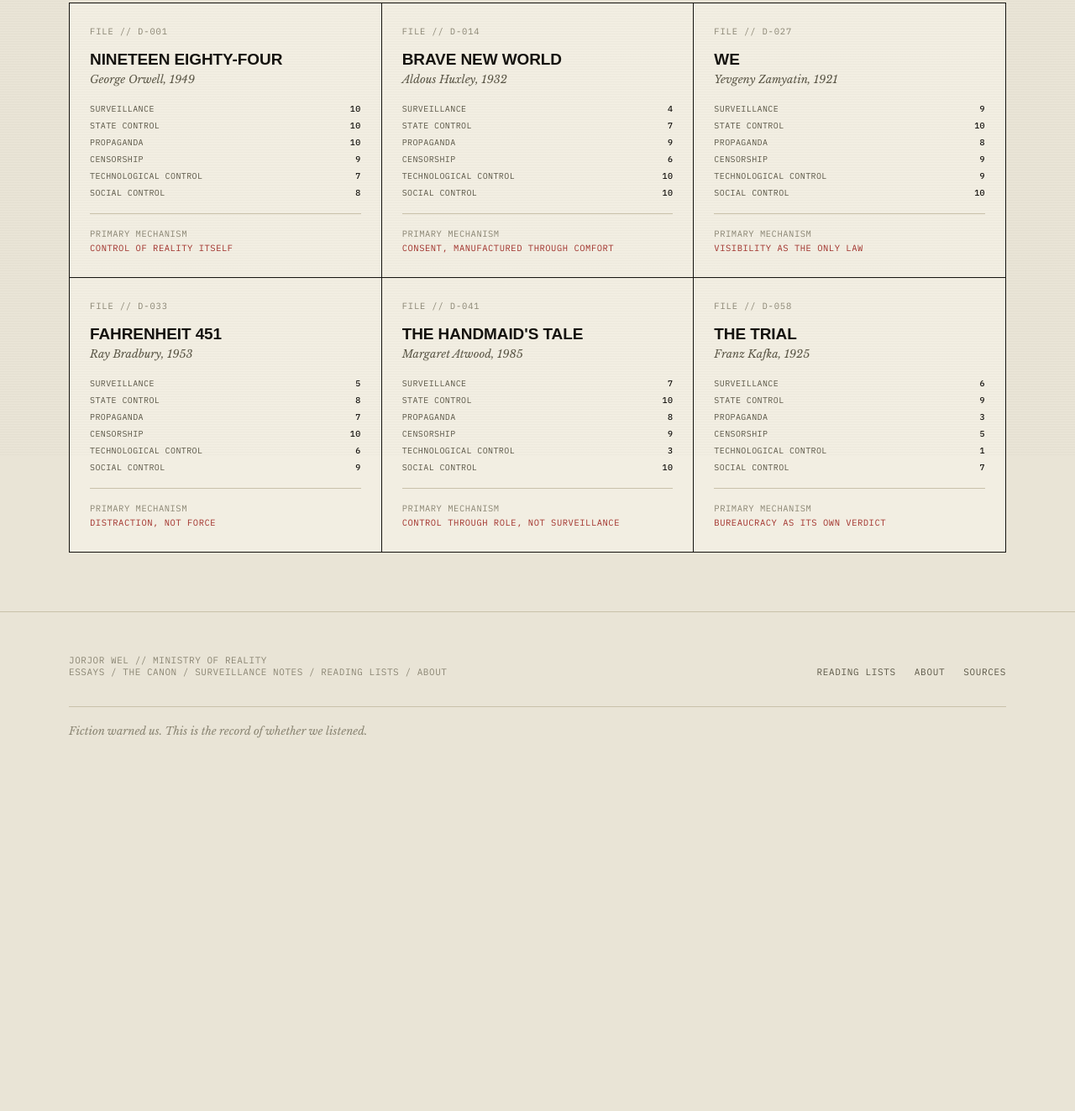
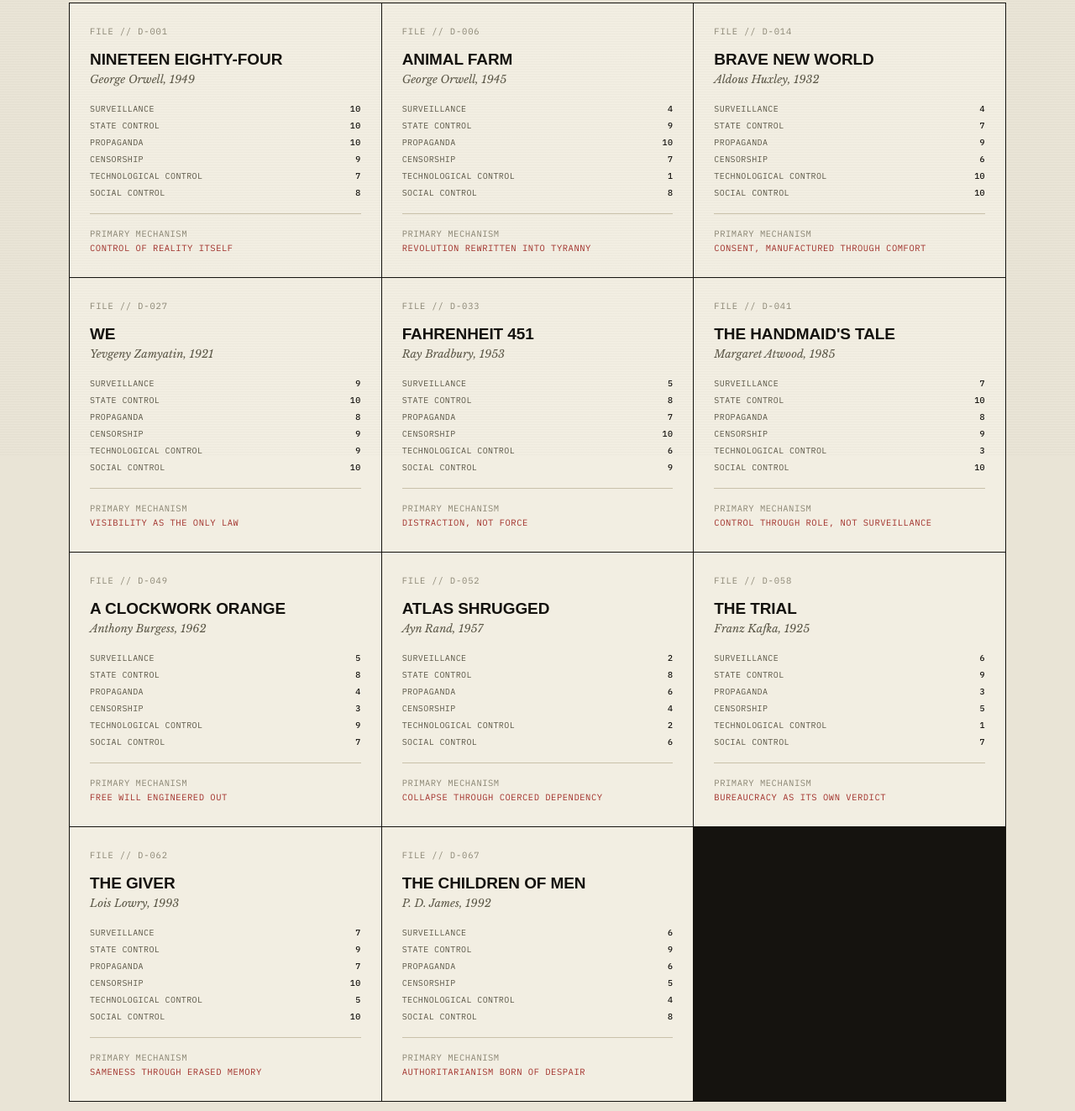
Before and after one commit to xekiellc/jorjorwel, a plain HTML site: page canon.html in a window 1280 px wide. Shown: the part 257-1580 px from the top of the page at 84% size. Before the commit the page ends 1196 px from the top, so only its background shows below. Drawn offline with nearby package versions, Linux system fonts and the light colour scheme; a web font is replaced by a local one.

Commit message:
Update canon.html

```diff
--- a/canon.html
+++ b/canon.html
@@ -74,6 +74,21 @@
       </div>
 
       <div class="dossier">
+        <div class="dossier-file">FILE // D-006</div>
+        <h4>Animal Farm</h4>
+        <div class="author">George Orwell, 1945</div>
+
+        <div class="metric"><span>Surveillance</span><div class="bar"><span style="width:40%"></span></div><span class="val">4</span></div>
+        <div class="metric"><span>State control</span><div class="bar"><span style="width:90%"></span></div><span class="val">9</span></div>
+        <div class="metric"><span>Propaganda</span><div class="bar"><span style="width:100%"></span></div><span class="val">10</span></div>
+        <div class="metric"><span>Censorship</span><div class="bar"><span style="width:70%"></span></div><span class="val">7</span></div>
+        <div class="metric"><span>Technological control</span><div class="bar"><span style="width:10%"></span></div><span class="val">1</span></div>
+        <div class="metric"><span>Social control</span><div class="bar"><span style="width:80%"></span></div><span class="val">8</span></div>
+
+        <div class="dossier-mech"><span>PRIMARY MECHANISM</span>Revolution rewritten into tyranny</div>
+      </div>
+
+      <div class="dossier">
         <div class="dossier-file">FILE // D-014</div>
         <h4>Brave New World</h4>
         <div class="author">Aldous Huxley, 1932</div>
@@ -134,6 +149,36 @@
       </div>
 
       <div class="dossier">
+        <div class="dossier-file">FILE // D-049</div>
+        <h4>A Clockwork Orange</h4>
+        <div class="author">Anthony Burgess, 1962</div>
+
+        <div class="metric"><span>Surveillance</span><div class="bar"><span style="width:50%"></span></div><span class="val">5</span></div>
+        <div class="metric"><span>State control</span><div class="bar"><span style="width:80%"></span></div><span class="val">8</span></div>
+        <div class="metric"><span>Propaganda</span><div class="bar"><span style="width:40%"></span></div><span class="val">4</span></div>
+        <div class="metric"><span>Censorship</span><div class="bar"><span style="width:30%"></span></div><span class="val">3</span></div>
+        <div class="metric"><span>Technological control</span><div class="bar"><span style="width:90%"></span></div><span class="val">9</span></div>
+        <div class="metric"><span>Social control</span><div class="bar"><span style="width:70%"></span></div><span class="val">7</span></div>
+
+        <div class="dossier-mech"><span>PRIMARY MECHANISM</span>Free will engineered out</div>
+      </div>
+
+      <div class="dossier">
+        <div class="dossier-file">FILE // D-052</div>
+        <h4>Atlas Shrugged</h4>
+        <div class="author">Ayn Rand, 1957</div>
+
+        <div class="metric"><span>Surveillance</span><div class="bar"><span style="width:20%"></span></div><span class="val">2</span></div>
+        <div class="metric"><span>State control</span><div class="bar"><span style="width:80%"></span></div><span class="val">8</span></div>
+        <div class="metric"><span>Propaganda</span><div class="bar"><span style="width:60%"></span></div><span class="val">6</span></div>
+        <div class="metric"><span>Censorship</span><div class="bar"><span style="width:40%"></span></div><span class="val">4</span></div>
+        <div class="metric"><span>Technological control</span><div class="bar"><span style="width:20%"></span></div><span class="val">2</span></div>
+        <div class="metric"><span>Social control</span><div class="bar"><span style="width:60%"></span></div><span class="val">6</span></div>
+
+        <div class="dossier-mech"><span>PRIMARY MECHANISM</span>Collapse through coerced dependency</div>
+      </div>
+
+      <div class="dossier">
         <div class="dossier-file">FILE // D-058</div>
         <h4>The Trial</h4>
         <div class="author">Franz Kafka, 1925</div>
@@ -146,6 +191,36 @@
         <div class="metric"><span>Social control</span><div class="bar"><span style="width:70%"></span></div><span class="val">7</span></div>
 
         <div class="dossier-mech"><span>PRIMARY MECHANISM</span>Bureaucracy as its own verdict</div>
+      </div>
+
+      <div class="dossier">
+        <div class="dossier-file">FILE // D-062</div>
+        <h4>The Giver</h4>
+        <div class="author">Lois Lowry, 1993</div>
+
+        <div class="metric"><span>Surveillance</span><div class="bar"><span style="width:70%"></span></div><span class="val">7</span></div>
+        <div class="metric"><span>State control</span><div class="bar"><span style="width:90%"></span></div><span class="val">9</span></div>
+        <div class="metric"><span>Propaganda</span><div class="bar"><span style="width:70%"></span></div><span class="val">7</span></div>
+        <div class="metric"><span>Censorship</span><div class="bar"><span style="width:100%"></span></div><span class="val">10</span></div>
+        <div class="metric"><span>Technological control</span><div class="bar"><span style="width:50%"></span></div><span class="val">5</span></div>
+        <div class="metric"><span>Social control</span><div class="bar"><span style="width:100%"></span></div><span class="val">10</span></div>
+
+        <div class="dossier-mech"><span>PRIMARY MECHANISM</span>Sameness through erased memory</div>
+      </div>
+
+      <div class="dossier">
+        <div class="dossier-file">FILE // D-067</div>
+        <h4>The Children of Men</h4>
+        <div class="author">P. D. James, 1992</div>
+
+        <div class="metric"><span>Surveillance</span><div class="bar"><span style="width:60%"></span></div><span class="val">6</span></div>
+        <div class="metric"><span>State control</span><div class="bar"><span style="width:90%"></span></div><span class="val">9</span></div>
+        <div class="metric"><span>Propaganda</span><div class="bar"><span style="width:60%"></span></div><span class="val">6</span></div>
+        <div class="metric"><span>Censorship</span><div class="bar"><span style="width:50%"></span></div><span class="val">5</span></div>
+        <div class="metric"><span>Technological control</span><div class="bar"><span style="width:40%"></span></div><span class="val">4</span></div>
+        <div class="metric"><span>Social control</span><div class="bar"><span style="width:80%"></span></div><span class="val">8</span></div>
+
+        <div class="dossier-mech"><span>PRIMARY MECHANISM</span>Authoritarianism born of despair</div>
       </div>
 
     </div>
```
